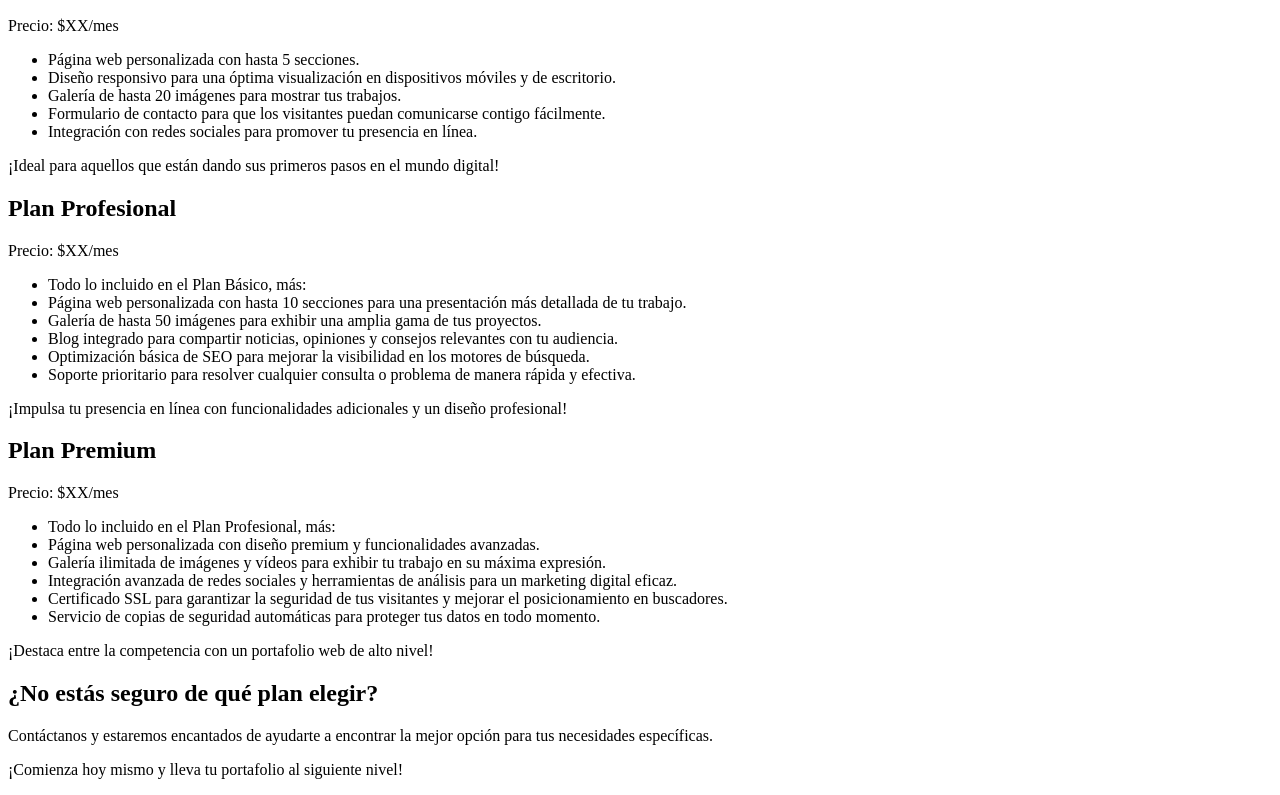
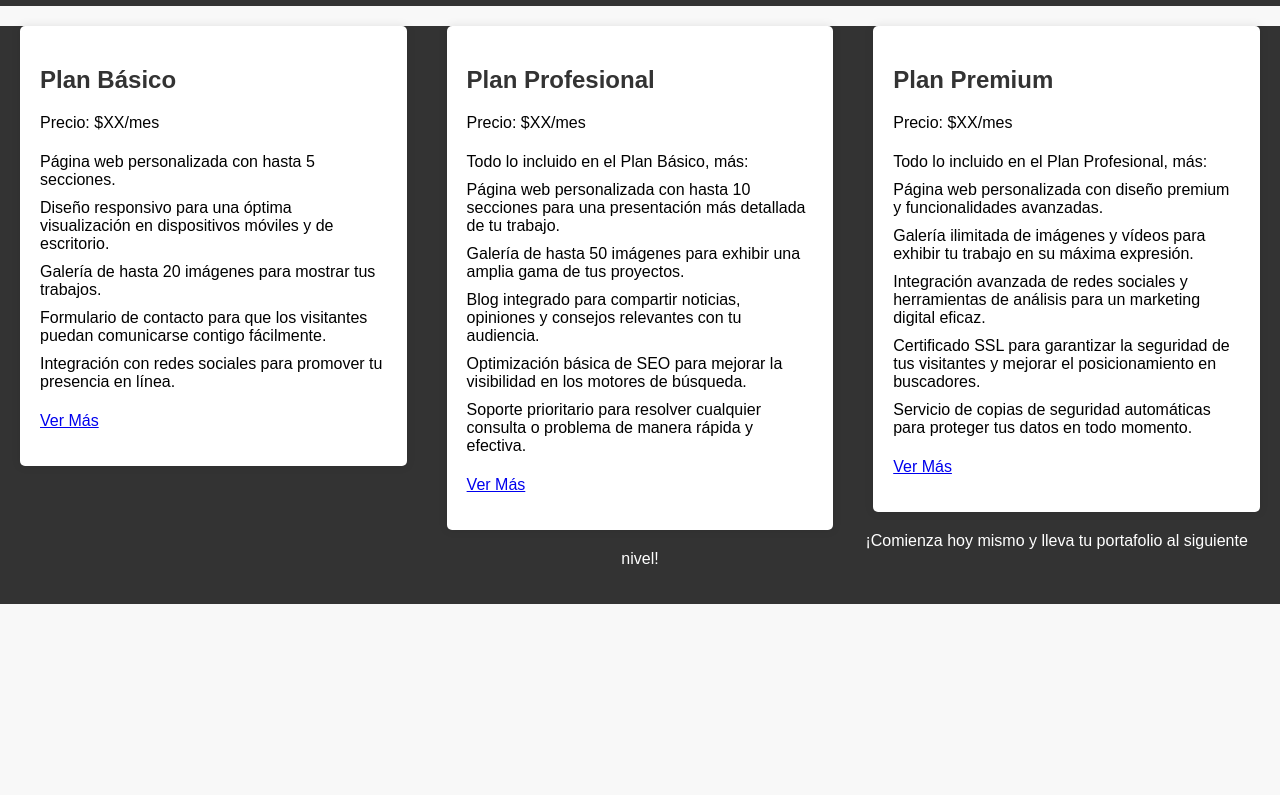
Before and after one commit to Bastisek/WebPage, a plain HTML site: page pages/Services.html in a window 1280 px wide. Shown: the part 148-943 px from the top of the page. After the commit the page ends 800 px from the top, so only its background shows below. Drawn offline with Linux system fonts and the light colour scheme.

Commit message:
services

```diff
--- /dev/null
+++ b/css/style_Services.css
@@ -0,0 +1,59 @@
+body {
+    font-family: Arial, sans-serif;
+    margin: 0;
+    padding: 0;
+    background-color: #f8f8f8;
+}
+
+header, footer {
+    background-color: #333;
+    color: #fff;
+    padding: 20px;
+    text-align: center;
+}
+
+section {
+    background-color: #fff;
+    margin: 20px;
+    padding: 20px;
+    border-radius: 5px;
+    box-shadow: 0 0 10px rgba(0, 0, 0, 0.1);
+    float: left; /* Hace que las secciones aparezcan una al lado de la otra */
+    width: calc(33.33% - 40px); /* Ancho del 33.33% del contenedor, menos el espacio de margen */
+    margin-right: 20px; /* Margen derecho para separar las secciones */
+    box-sizing: border-box; /* Incluye el relleno y el borde en el ancho total */
+}
+
+h1, h2 {
+    color: #333;
+}
+
+ul {
+    list-style-type: none;
+    padding: 0;
+}
+
+li {
+    padding: 5px 0;
+}
+
+footer {
+    margin-top: 20px;
+}
+
+.view-more {
+    text-align: center;
+}
+
+.view-more a {
+    color: #333;
+    text-decoration: none;
+    border: 1px solid #333;
+    padding: 5px 10px;
+    border-radius: 5px;
+}
+
+.view-more a:hover {
+    background-color: #333;
+    color: #fff;
+}
--- a/pages/Services.html
+++ b/pages/Services.html
@@ -4,9 +4,7 @@
     <meta charset="UTF-8">
     <meta name="viewport" content="width=device-width, initial-scale=1.0">
     <title>Planes para tu Portafolio Web</title>
-    <style>
-        /* Estilos CSS aquí */
-    </style>
+    <link rel="stylesheet" href="../css/style_Services.css">
 </head>
 <body>
     <header>
@@ -24,7 +22,7 @@
             <li>Formulario de contacto para que los visitantes puedan comunicarse contigo fácilmente.</li>
             <li>Integración con redes sociales para promover tu presencia en línea.</li>
         </ul>
-        <p>¡Ideal para aquellos que están dando sus primeros pasos en el mundo digital!</p>
+        <p><a href="#">Ver Más</a></p>
     </section>
 
     <section id="professional-plan">
@@ -38,7 +36,7 @@
             <li>Optimización básica de SEO para mejorar la visibilidad en los motores de búsqueda.</li>
             <li>Soporte prioritario para resolver cualquier consulta o problema de manera rápida y efectiva.</li>
         </ul>
-        <p>¡Impulsa tu presencia en línea con funcionalidades adicionales y un diseño profesional!</p>
+        <p><a href="#">Ver Más</a></p>
     </section>
 
     <section id="premium-plan">
@@ -52,12 +50,7 @@
             <li>Certificado SSL para garantizar la seguridad de tus visitantes y mejorar el posicionamiento en buscadores.</li>
             <li>Servicio de copias de seguridad automáticas para proteger tus datos en todo momento.</li>
         </ul>
-        <p>¡Destaca entre la competencia con un portafolio web de alto nivel!</p>
-    </section>
-
-    <section id="contact">
-        <h2>¿No estás seguro de qué plan elegir?</h2>
-        <p>Contáctanos y estaremos encantados de ayudarte a encontrar la mejor opción para tus necesidades específicas.</p>
+        <p><a href="#">Ver Más</a></p>
     </section>
 
     <footer>
```
Also changed, not shown: pages/guest_Page.html (added).
